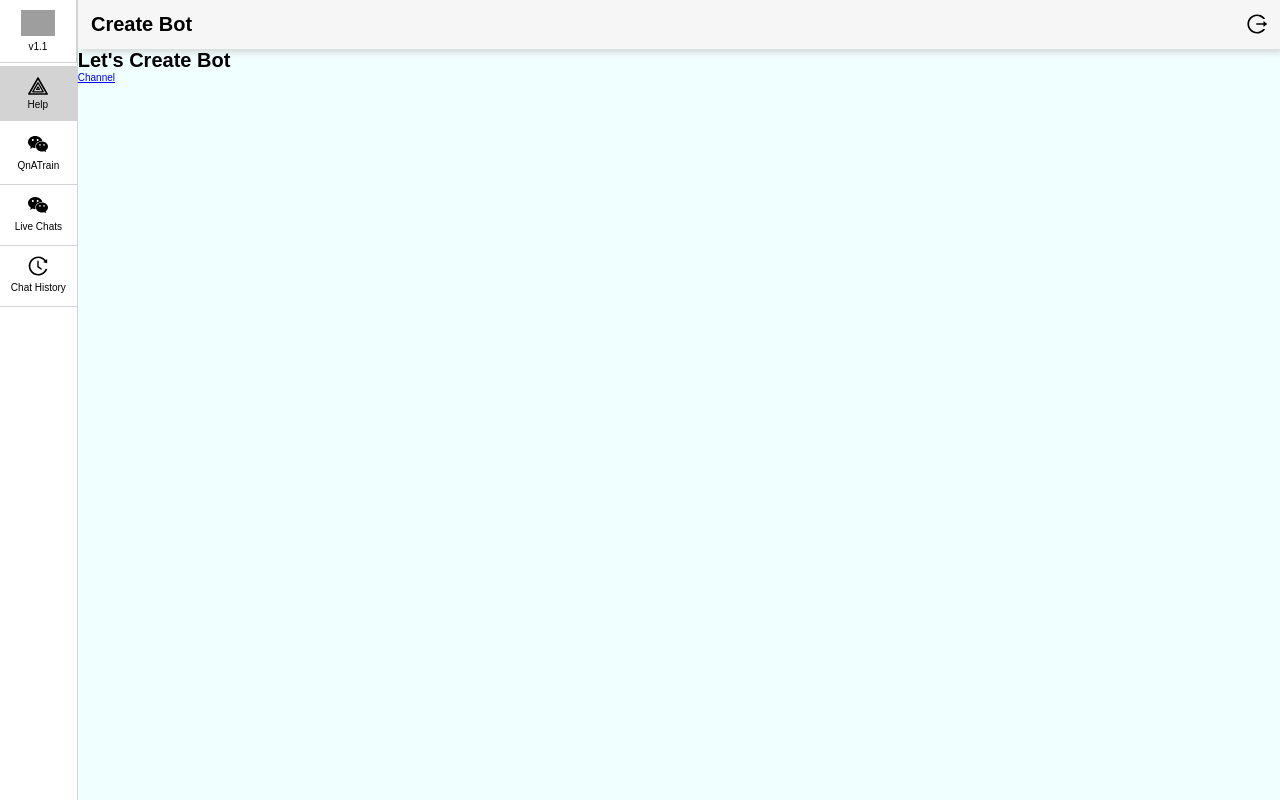
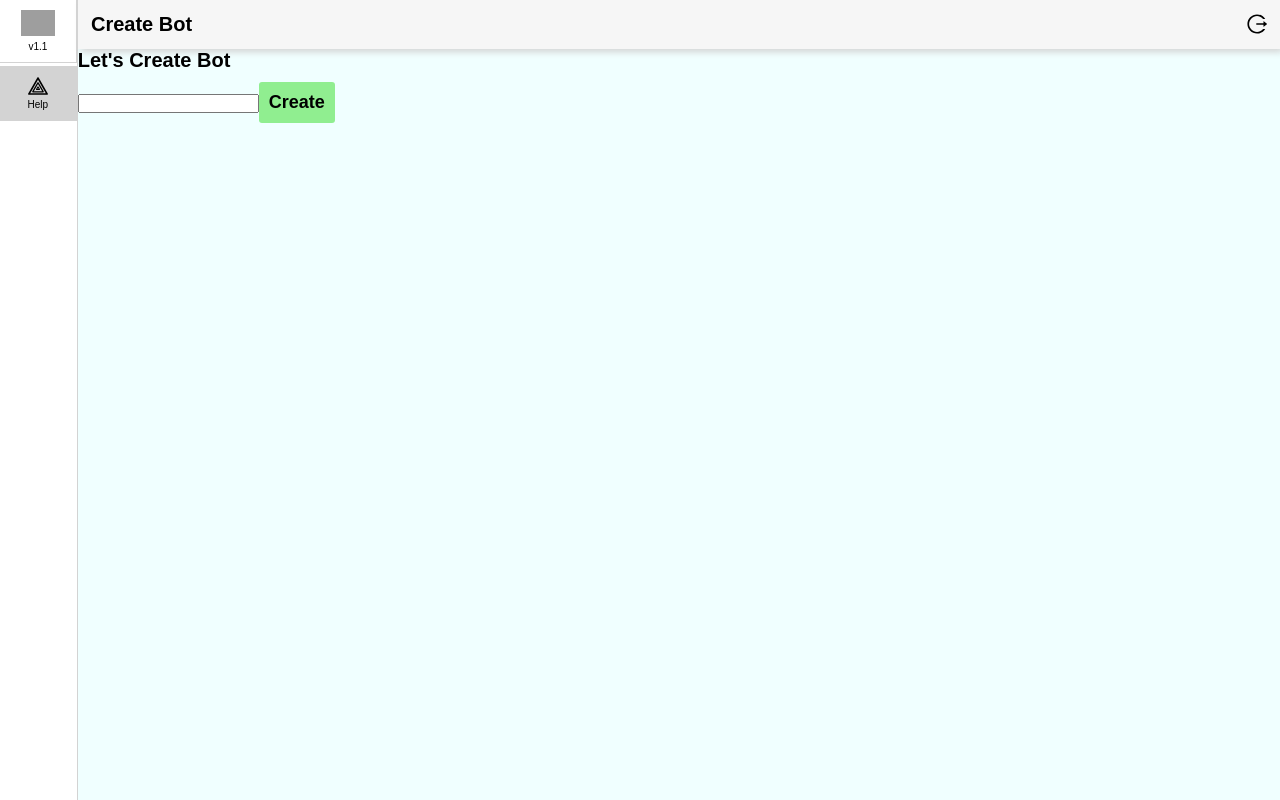
Before and after one commit to mrityunjay-1/vb-sass-dashboard, a React (Vite) app: page /create-bot in a window 1280 px wide. Built offline with nearby package versions, Linux system fonts and the light colour scheme; sample sign-in values are in the browser's storage; grey boxes are pictures that could not be loaded.

Commit message:
bot creation

```diff
--- a/src/component/CreateBot/index.tsx
+++ b/src/component/CreateBot/index.tsx
@@ -1,29 +1,74 @@
-import { NavLink, useParams } from "react-router-dom";
+// import { NavLink, useParams } from "react-router-dom";
 import Header from "../Header/Header";
-import { useEffect } from "react";
-import { useAuth } from "../../context/AuthContext";
+import { useState } from "react";
+// import { useAuth } from "../../context/AuthContext";
+import fetchData from "../../data/fetchData";
+import { message } from "antd";
+import { useNavigate } from "react-router-dom";
 
 const CreateBot = () => {
 
-    const params = useParams();
-    const auth: any = useAuth();
+    // const params = useParams();
+    // const auth: any = useAuth();
 
-    console.log("Params: ", params);
+    const navigate = useNavigate();
 
-    useEffect(() => {
-        auth.setBotInContext(params.botId);
-    }, []);
+    // console.log("Params: ", params);
+
+    // useEffect(() => {
+    //     auth.setBotInContext(params.botId);
+    // }, []);
+
+    const [botName, setBotName] = useState("");
+
+    const createBot = async () => {
+        try {
+
+            const res = await fetchData({
+                url: "/createBot",
+                method: "POST",
+                data: {
+                    botName,
+                },
+                headers: {
+                    "Content-Type": "application/json"
+                }
+            });
+
+            console.log("Response : ", res);
+
+            if (res) {
+                message.success("Bot Succesfully Created");
+                navigate("/");
+            }
+
+        } catch (err) {
+            console.log("Error: ", err);
+        }
+    }
 
     return (
         <>
 
             <Header Title="Create Bot" />
 
-            <h1>Let's Create Bot</h1>
+            <div>
+                <h1>Let's Create Bot</h1>
+
+                <input
+                    type="text"
+                    value={botName}
+                    onChange={(e) => {
+                        setBotName(e.target.value);
+                    }}
+                />
+
+                <button onClick={createBot}>Create</button>
+            </div>
 
             {/* <Navigate to="/channels"></Navigate> */}
 
-            <NavLink to="channels">Channel</NavLink>
+            {/* <NavLink to="channels">Channel</NavLink> */}
         </>
     );
 }
--- a/src/component/WelcomePage/index.tsx
+++ b/src/component/WelcomePage/index.tsx
@@ -1,14 +1,41 @@
-import { NavLink } from "react-router-dom";
+import { NavLink, useNavigate } from "react-router-dom";
 import Header from "../Header/Header";
 import { useAuth } from "../../context/AuthContext";
-import { useEffect } from "react";
+import { useEffect, useState } from "react";
+import fetchData from "../../data/fetchData";
 
 const WelcomePage = () => {
 
     const auth: any = useAuth();
 
+    const [bots, setBots] = useState([]);
+
+    const navigate = useNavigate();
+
     useEffect(() => {
+
         auth.checkIfLoggedIn();
+
+        (
+            async () => {
+                try {
+
+                    const res = await fetchData({
+                        url: "/getAllBots"
+                    });
+
+                    console.log("response: ", res);
+
+                    if (res) {
+                        setBots(res.reverse());
+                    }
+
+                } catch (err) {
+                    console.log("Error : ", err);
+                }
+            }
+        )();
+
     }, []);
 
     return (
@@ -21,6 +48,18 @@
 
             <NavLink to={"/create-bot"}>Create Bot</NavLink>
 
+            {
+                bots?.map((bot: any) => {
+                    return (
+                        <div>
+                            {bot.botName}
+
+                            <button onClick={() => navigate(`manage-bot/${bot.botId}`)} >More</button>
+                        </div>
+                    );
+                })
+            }
+
         </>
     );
 }
```
